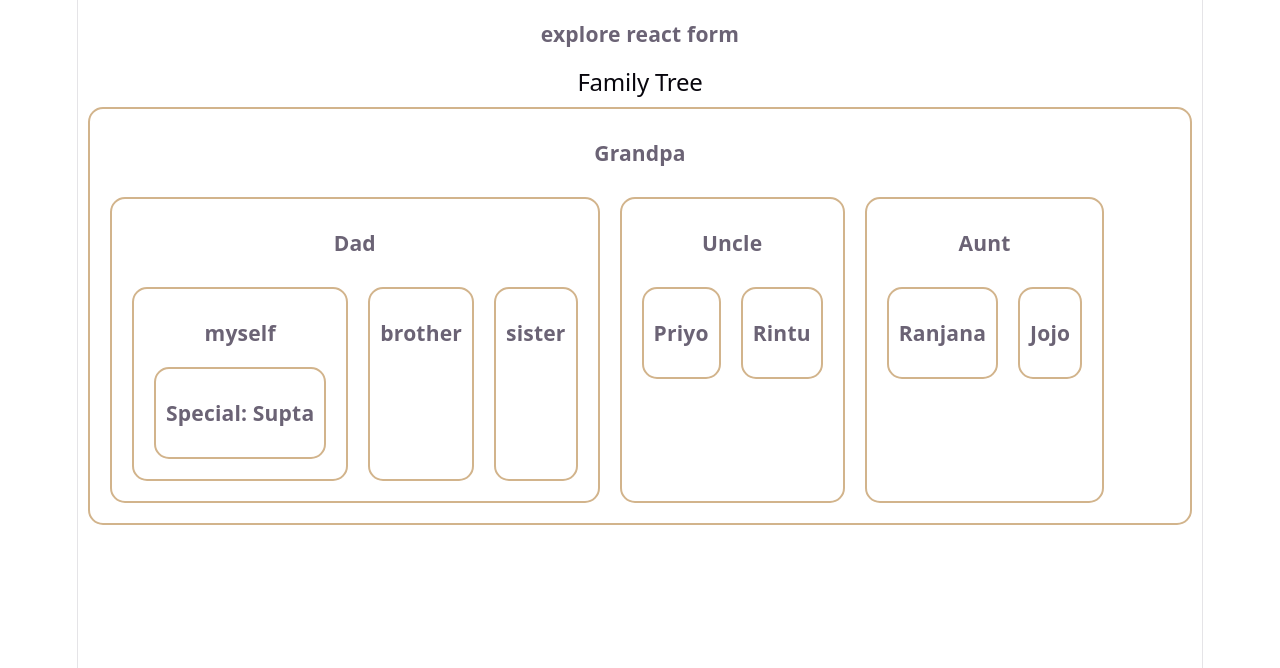
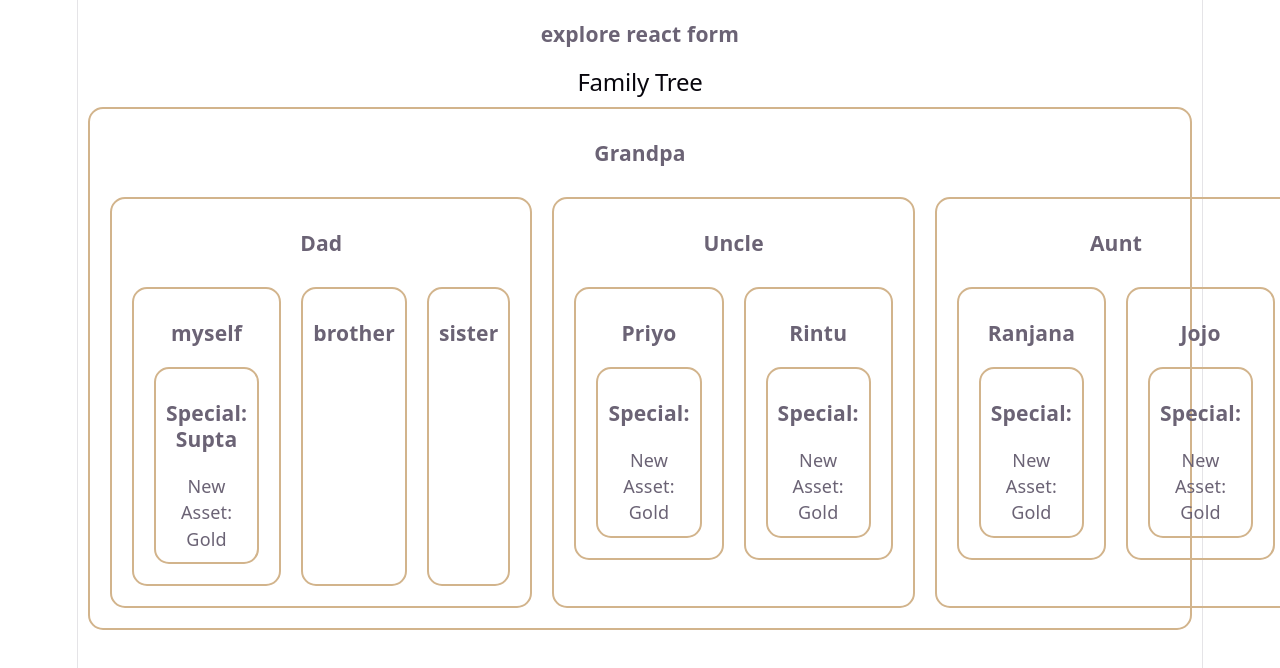
Before and after one commit to ChakmaShantunu/Explore-react-form, a React (Vite) app: page / in a window 1280 px wide. Shown: the top 668 px of the page. Built offline with nearby package versions, Linux system fonts and the light colour scheme.

Commit message:
implement React Context API for global state management

```diff
--- a/src/components/FamilyTree/Cousin.jsx
+++ b/src/components/FamilyTree/Cousin.jsx
@@ -1,9 +1,11 @@
+import Special from "./Special";
 
 
 const Cousin = ({ name }) => {
     return (
         <div>
             <h3>{name}</h3>
+            <Special></Special>
         </div>
     );
 };
--- a/src/components/FamilyTree/FamilyTree.jsx
+++ b/src/components/FamilyTree/FamilyTree.jsx
@@ -1,15 +1,22 @@
 import Grandpa from "./Grandpa";
 import "./FamilyTree.css"
+import { createContext } from "react";
 
+
+export const AssetContext = createContext();
 
 const FamilyTree = () => {
 
-    const asset = 'Grandpa';
+    const asset = 'diamond';
+    const newAsset = 'Gold';
 
     return (
         <div className='family-tree'>
             <h2>Family Tree</h2>
-            <Grandpa></Grandpa>
+            <AssetContext.Provider value={newAsset}>
+                <Grandpa asset={asset}></Grandpa>
+            </AssetContext.Provider>
+
         </div>
     );
 };
--- a/src/components/FamilyTree/Special.jsx
+++ b/src/components/FamilyTree/Special.jsx
@@ -1,9 +1,15 @@
+import { useContext } from "react";
+import { AssetContext } from "./FamilyTree";
 
 
 const Special = ({ name }) => {
+
+    const newAsset = useContext(AssetContext);
+    console.log('new asset:', newAsset);
     return (
         <div>
             <h3>Special: {name}</h3>
+            <p>New Asset: {newAsset}</p>
         </div>
     );
 };
```
